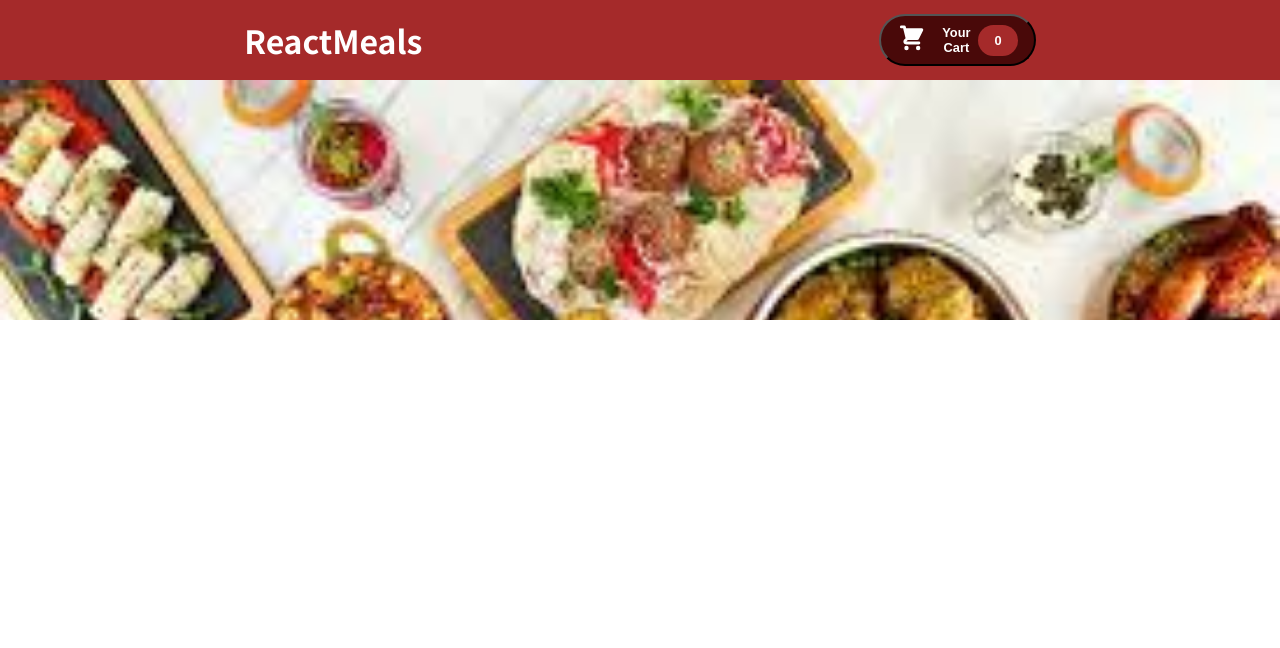
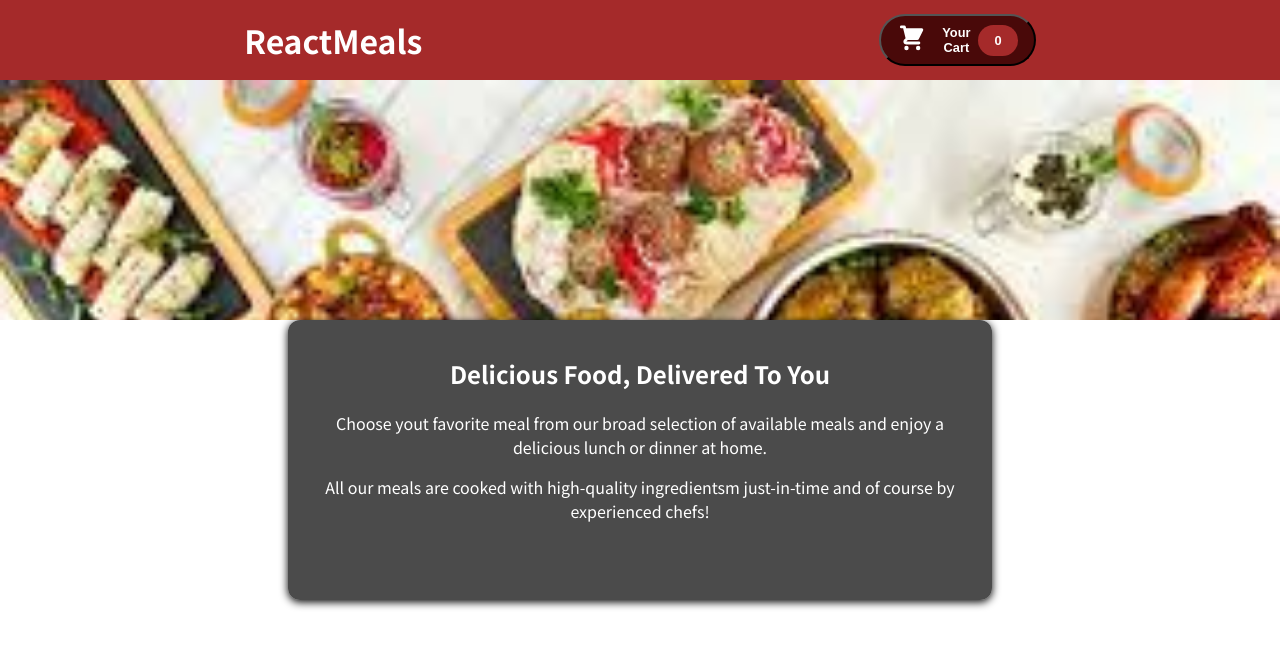
Before and after one commit to srikanth-vanam/Restaurant-frontend-react, a JavaScript app: page / in a window 1280 px wide. Shown: the top 648 px of the page. Built offline with nearby package versions, Linux system fonts and the light colour scheme.

Commit message:
added Restaurant-Summary

```diff
--- a/src/App.js
+++ b/src/App.js
@@ -1,9 +1,11 @@
 import Header from "./Components/Layout/LandingPage/Header";
+import Summary from "./Components/Layout/Summary/Summary";
 
 function App() {
   return (
     <>
     <Header />
+    <Summary />
     </>
   );
 }
--- /dev/null
+++ b/src/Components/Layout/Summary/Summary.js
@@ -0,0 +1,19 @@
+import Card from "../../UI/Card";
+import classes from "./Summary.module.css";
+const Summary = () => {
+  return (
+    <Card className={classes.summary}>
+      <h2>Delicious Food, Delivered To You</h2>
+      <p>
+        Choose yout favorite meal from our broad selection of available meals
+        and enjoy a delicious lunch or dinner at home.
+      </p>
+      <p>
+        All our meals are cooked with high-quality ingredientsm just-in-time and
+        of course by experienced chefs!
+      </p>
+    </Card>
+  );
+};
+
+export default Summary;
--- /dev/null
+++ b/src/Components/Layout/Summary/Summary.module.css
@@ -0,0 +1,6 @@
+.summary {
+  background-color: rgba(0, 0, 0, 0.705);
+  color: white;
+  text-align: center;
+  padding: 1rem;
+}
--- /dev/null
+++ b/src/Components/UI/Card.js
@@ -0,0 +1,8 @@
+import classes from "./Card.module.css";
+const Card = (props) => {
+  return (
+    <div className={`${classes.card} ${props.className}`}>{props.children}</div>
+  );
+};
+
+export default Card;
--- /dev/null
+++ b/src/Components/UI/Card.module.css
@@ -0,0 +1,7 @@
+.card {
+  box-shadow: 0px 2px 8px black;
+  margin: auto;
+  height: 35vh;
+  width: 55%;
+  border-radius: 12px;
+}
```
